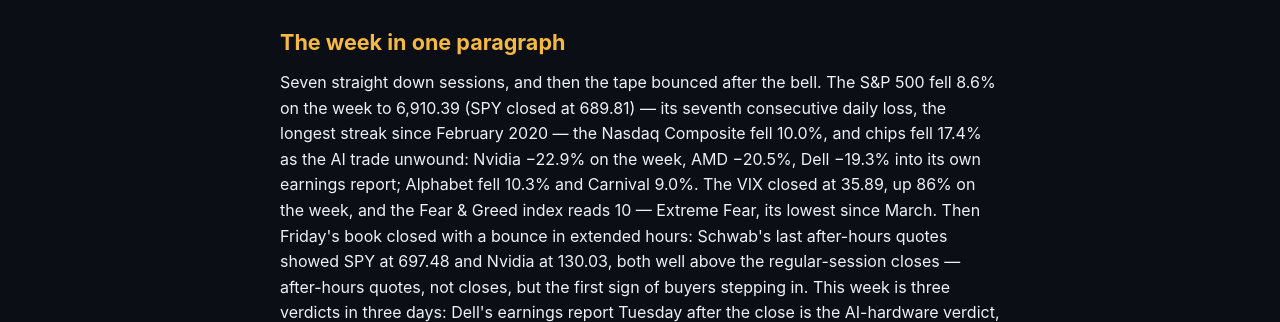
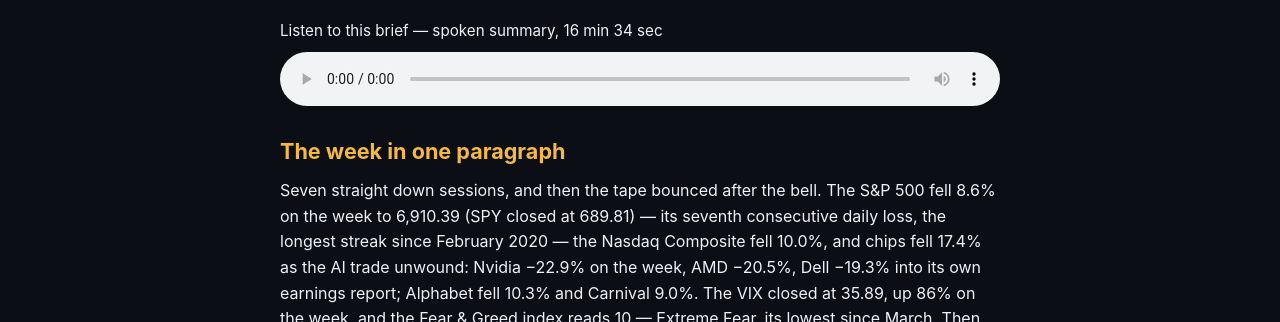
Before and after one commit to Hedgewizs/iamthecasino, a plain HTML site: page articles/options/week-ahead-ai-rout-thanksgiving.html in a window 1280 px wide. Shown: the part 778-1100 px from the top of the page. Drawn offline with Linux system fonts and the light colour scheme.

Commit message:
Add audio player to Week Ahead brief (spoken summary, 16:34)

```diff
--- a/articles/options/week-ahead-ai-rout-thanksgiving.html
+++ b/articles/options/week-ahead-ai-rout-thanksgiving.html
@@ -42,6 +42,8 @@ a{color:var(--gold)}
 .article figure{margin:22px 0}
 .article img{max-width:100%;height:auto;border-radius:12px;display:block}
 .article figcaption{color:var(--muted);font-size:.82rem;margin-top:8px}
+.article figure.audio figcaption{margin:0 0 8px;font-size:.95rem;color:var(--text)}
+.article audio{width:100%;display:block}
 .article .note{background:var(--card);border:1px solid var(--line);border-left:4px solid var(--gold);border-radius:0 var(--radius) var(--radius) 0;padding:16px 20px;margin:24px 0;font-size:.95rem}
 .article .note p{margin-bottom:0;color:var(--muted)}
 .article .fineprint{color:var(--muted);font-size:.88rem}
@@ -72,6 +74,11 @@ footer .disclaimer{max-width:760px;margin:0 auto 16px;font-size:.8rem;opacity:.7
 
   <figure>
     <img src="../images/member-brief-2026-11-21-cover.png" alt="Cover — PCE + GDP Wednesday, Dell Tuesday, Thanksgiving thin tape">
+  </figure>
+
+  <figure class="audio">
+    <figcaption>Listen to this brief — spoken summary, 16 min 34 sec</figcaption>
+    <audio controls preload="metadata" src="../audio/member-brief-2026-11-21-audio-summary.mp3"></audio>
   </figure>
 
   <h2>The week in one paragraph</h2>
```
